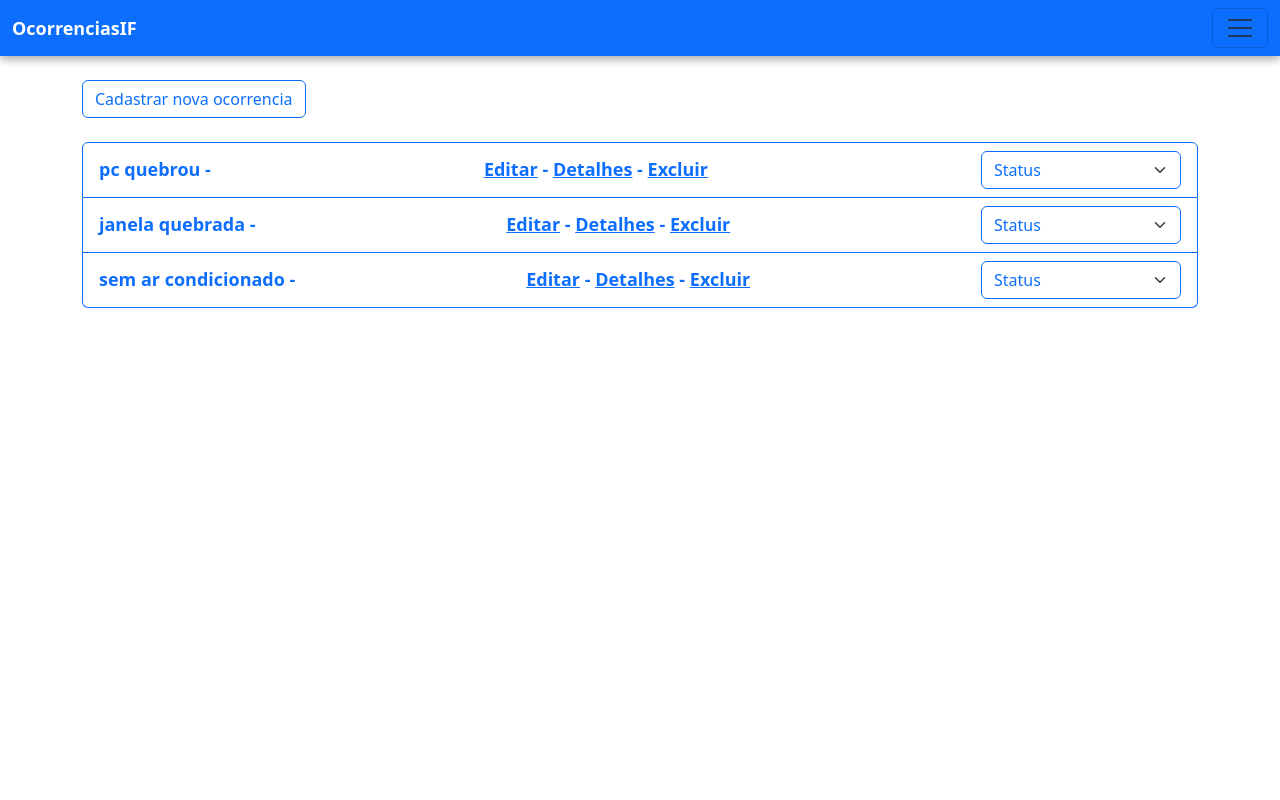
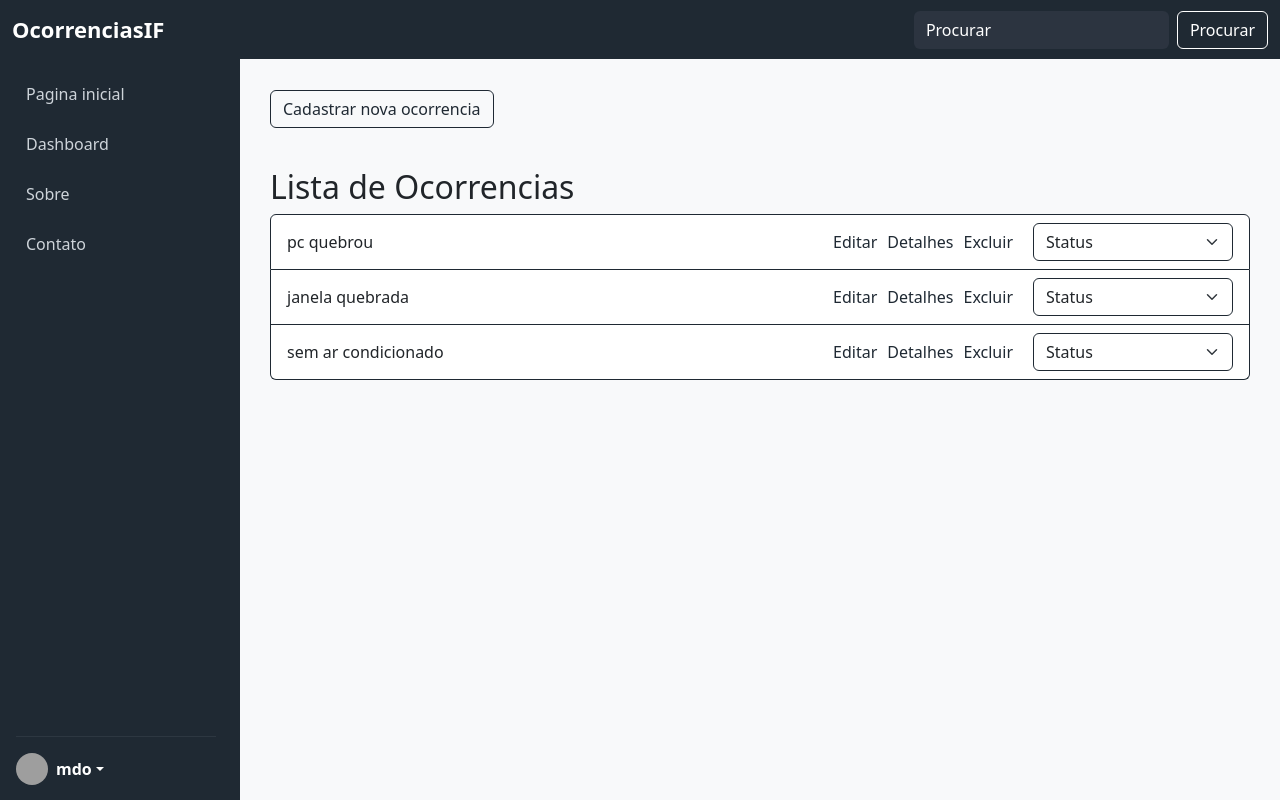
Before and after one commit to Luanmarqz/projeto-django, a Django app: page / in a window 1280 px wide. Run offline with Django 5.2, Linux system fonts and the light colour scheme; data comes from the database, SQL or seed files in the repository; both versions use the stored data as it was after the commit; grey boxes are pictures that could not be loaded.

Commit message:
terceiro

```diff
--- a/core/templates/core/ocorrencia_list.html
+++ b/core/templates/core/ocorrencia_list.html
@@ -8,111 +8,216 @@
     <title>OcorrenciasIFRN</title>
     <link href="https://cdn.jsdelivr.net/npm/bootstrap@5.3.8/dist/css/bootstrap.min.css" rel="stylesheet" integrity="sha384-sRIl4kxILFvY47J16cr9ZwB07vP4J8+LH7qKQnuqkuIAvNWLzeN8tE5YBujZqJLB" crossorigin="anonymous">
     <style>
-      .navbar-custom {
-        background-color: #0d6efd;
-        box-shadow: 0 4px 8px rgba(0, 0, 0, 0.3);
-      }
-      .navbar-brand-custom {
-        color: white;
-        font-size: 18px;
-        font-weight: bold;
+      body {
+  min-height: 100vh;
+  overflow-x: hidden;
+  background-color: #f8f9fa;
 }
 
-      .navbar-brand-custom:hover {
+/* NAVBAR */
+.navbar {
+  background-color: #1f2933; /* mesma cor da sidebar */
+  position: fixed;
+  width: 100%;
+  z-index: 1000;
+}
+
+.navbar-brand {
+  color: white;
+  font-weight: bold;
+  font-size: 22px;
+}
+
+.navbar-brand:hover {
   color: white;
 }
 
-      .container-md {
-        margin-top: 80px; /* Espaço para a navbar fixa */
+.navbar .form-control {
+  background-color: #2c3440;
+  border: none;
+  color: white;
 }
 
-      .list-group-item{
+.navbar .form-control::placeholder {
+  color: white;
+}
+
+.btn.btn-outline-success {
+  color: white;
+  border-color: white;
+}
+
+.btn.btn-outline-success:hover {
+  background-color: white;
+  color: #1f2933;
+}
+
+/* SIDEBAR */
+.sidebar {
+  width: 240px;
+  position: fixed;
+  top: 56px;
+  left: 0;
+  height: calc(100vh - 56px);
+  background-color: #1f2933;
+  padding: 1rem;
+}
+
+.sidebar .nav-link {
+  color: #ced4da;
+  padding: 10px;
+  margin-bottom: 6px;
+  border-radius: 6px;
+}
+
+.sidebar .nav-link:hover {
+  background-color: #2c3440;
+  color: white;
+}
+
+.sidebar hr {
+  border-color: #58626d;
+  width: 200px;
+}
+
+.dropdown{
+  position: absolute;
+  bottom: 15px;
+}
+
+/* CONTEÚDO */
+.content {
+  margin-left: 240px;
+  padding: 90px 30px 30px;
+}
+
+/* LISTA */
+.list-group-item {
   display: flex;
   justify-content: space-between;
-        border-color: #0d6efd;
-        font-size: 18px;
-        font-weight: bold;
-        color: #0d6efd;
-        background-color: white;
-        align-items: baseline;
+  font-size: 16px;
+  font-weight: 500;
+  color: #212529;
+  align-items: center;
+  border-color: #1f2933;
 }
 
-      .form-select{
+.form-select {
   width: 200px;
-        border-color: #0d6efd;
-        color: #0d6efd;
 }
 
-      .crud input{
+.crud a {
   background: none;
   border: none;
-        color: #0d6efd;
+  color: #1f2933;
+  margin-right: 10px;
+  cursor: pointer;
+  text-decoration: none;
+  font-size: 16px;
 }
 
-      .crud{
-        position: static;
-        right: 0;
+.crud {
+  display: flex;
+  align-items: center;
+}
+
+.crud .form-select {
+  margin-left: 10px;
+  border-color: #1f2933;
+}
+
+
+
+.btn.btn-outline-primary.mb-3 {
+  color: #1f2933;
+  border-color: #1f2933;
+}
+
+.btn.btn-outline-primary.mb-3:hover {
+  background-color: #1f2933;
+  color: white;
+}
+
+.btn.btn-primary{
+  background-color: #1f2933;
+  border-color: #1f2933;
 }
 
     </style>
   </head>
   <body>
 
-    <div class="container-md">
-      <nav class="navbar navbar-custom fixed-top">
+
+    <!-- NAVBAR -->
+<nav class="navbar">
   <div class="container-fluid">
-    <a class="navbar-brand navbar-brand-custom" href="#">OcorrenciasIF</a>
-    <button class="navbar-toggler" type="button" data-bs-toggle="offcanvas" data-bs-target="#offcanvasNavbar" aria-controls="offcanvasNavbar" aria-label="Toggle navigation">
-      <span class="navbar-toggler-icon"></span>
-    </button>
-    <div class="offcanvas offcanvas-end" tabindex="-1" id="offcanvasNavbar" aria-labelledby="offcanvasNavbarLabel">
-      <div class="offcanvas-header">
-        <h5 class="offcanvas-title" id="offcanvasNavbarLabel">Menu</h5>
-        <button type="button" class="btn-close" data-bs-dismiss="offcanvas" aria-label="Close"></button>
+    <a class="navbar-brand">OcorrenciasIF</a>
+    <form class="d-flex">
+      <input class="form-control me-2" type="search" placeholder="Procurar">
+      <button class="btn btn-outline-success">Procurar</button>
+    </form>
   </div>
-      <div class="offcanvas-body">
-        <ul class="navbar-nav justify-content-end flex-grow-1 pe-3">
+</nav>
+
+<!-- SIDEBAR -->
+<div class="sidebar">
+  <ul class="nav nav-pills flex-column mb-auto">
     <li class="nav-item">
-            <a class="nav-link active" aria-current="page" href="#">Página Inicial</a>
+      <a href="#" class="nav-link">Pagina inicial</I></a>
     </li>
-          <li class="nav-item">
-            <a class="nav-link" href="#">Sair</a>
+    <li>
+      <a href="#" class="nav-link"> Dashboard</a>
+    </li>
+    <li>
+      <a href="#" class="nav-link">Sobre</a>
+    </li>
+    <li>
+      <a href="#" class="nav-link">Contato</a>
+    </li>
+    <li>
+      <a href="#" class="nav-link"></a>
     </li>
   </ul>
-        <form class="d-flex mt-3" role="search">
-          <input class="form-control me-2" type="search" placeholder="Procurar" aria-label="Procurar"/>
-          <button class="btn btn-outline-success" type="submit">Procurar</button>
+
+
+
+  <div class="dropdown">
+
+    <hr class="text-secondary">
+    <a href="#" class="d-flex align-items-center text-white text-decoration-none dropdown-toggle" data-bs-toggle="dropdown">
+      <img src="https://github.com/mdo.png" alt="" width="32" height="32" class="rounded-circle me-2">
+      <strong>mdo</strong>
+    </a>
+    <ul class="dropdown-menu dropdown-menu-dark text-small shadow">
+      <li><a class="dropdown-item" href="#">Perfil</a></li>
+      <li><a class="dropdown-item" href="#">Configurações</a></li>
+      <li><hr class="dropdown-divider"></li>
+      <li><a class="dropdown-item" href="#">Sair</a></li>
+    </ul>
+  </div>
+</div>
+
+    <!-- CONTEÚDO PRINCIPAL -->
+    <div class="content">
+
+
+<!-- Button trigger modal -->
+<button type="button" class="btn btn-outline-primary mb-3" data-bs-toggle="modal" data-bs-target="#exampleModal">
+  Cadastrar nova ocorrencia
+</button>
+
+<!-- MODAL DELETE -->
+<div class="modal fade" id="deleteModal" tabindex="-1">
+  <div class="modal-dialog modal-dialog-centered">
+    <div class="modal-content">
+      <form method="set" >
+        {% csrf_token %}
+        <button type="submit">Excluir</button>
       </form>
+
     </div>
   </div>
 </div>
-</nav>
-
-
-
-   <div class="modal-dialog modal-dialog-centered">
-  <div class="modal" tabindex="-1">
-  <div class="modal-dialog">
-    <div class="modal-content">
-      <div class="modal-header">
-        <h5 class="modal-title">Cadastrar nova ocorrencia</h5>
-        <button type="button" class="btn-close" data-bs-dismiss="modal" aria-label="Close"></button>
-      </div>
-      <div class="modal-body">
-        <p>Modal body text goes here.</p>
-      </div>
-      <div class="modal-footer">
-        <button type="button" class="btn btn-secondary" data-bs-dismiss="modal">Close</button>
-        <button type="button" class="btn btn-primary">Save changes</button>
-      </div>
-    </div>
-  </div>
-</div>
-</div>
-<!-- Button trigger modal -->
-<button type="button" class="btn btn-outline-primary" data-bs-toggle="modal" data-bs-target="#exampleModal">
-  Cadastrar nova ocorrencia
-</button>
 
 <!-- Modal -->
 <div class="modal fade" id="exampleModal" tabindex="-1" aria-labelledby="exampleModalLabel" aria-hidden="true">
@@ -127,40 +232,46 @@
         {% csrf_token %}
         {{form.as_p}}
 
-        <input type="submit" value="Salvar">
-
+        <div class="modal-footer">
+        <button type="button" class="btn btn-secondary" data-bs-dismiss="modal">Cancelar</button>
+        <button type="submit" class="btn btn-primary">Confirmar</button>
+      </div>
     </form>
       </div>
-      <div class="modal-footer">
-        <button type="button" class="btn btn-secondary" data-bs-dismiss="modal">Cancelar</button>
-        <button type="button" class="btn btn-primary">Confirmar</button>
-      </div>
+
     </div>
   </div>
 </div>
    <br>
    <br>
+
+   <!-- LISTA DE OCORRENCIAS -->
+  <header>
+    <h2>Lista de Ocorrencias</h2>
+  </header>
   <ul class="list-group">
 
   {% for ocorrencia in object_list %}
-  <li class="list-group-item">{{ ocorrencia.descricao }} -
+  <li class="list-group-item">{{ ocorrencia.descricao }}
 
-    <div class="crud"><a href="{% url 'core:update' ocorrencia.id %}">Editar</a> - <a href="{% url 'core:detail' ocorrencia.id %}">Detalhes</a> - <a href="{% url 'core:delete' ocorrencia.id %}">Excluir</a></div>
-
-
+    <div class="crud">
+      <a href="{% url 'core:update' ocorrencia.id %}">Editar</a>
+      <a href="{% url 'core:detail' ocorrencia.id %}">Detalhes</a>
+      <a href="{% url 'core:delete' ocorrencia.id %}">Excluir</a>
     <select class="form-select" aria-label="Default select example">
   <option selected>Status</option>
   <option value="1">Cancelado</option>
   <option value="2">Concluido</option>
   <option value="3">Em andamento</option>
-</select></li>
+</select></div>
+
+    </li>
 {%endfor%}
 
 </ul>
     </div>
 
-
-
+  </div>
     <script src="https://cdn.jsdelivr.net/npm/bootstrap@5.3.8/dist/js/bootstrap.bundle.min.js" integrity="sha384-FKyoEForCGlyvwx9Hj09JcYn3nv7wiPVlz7YYwJrWVcXK/BmnVDxM+D2scQbITxI" crossorigin="anonymous"></script>
   </body>
 </html>
```
Also changed, not shown: bootstrap/index.html (+160 -69 lines), db.sqlite3. Lines whose indentation alone changed are shown as unchanged.
